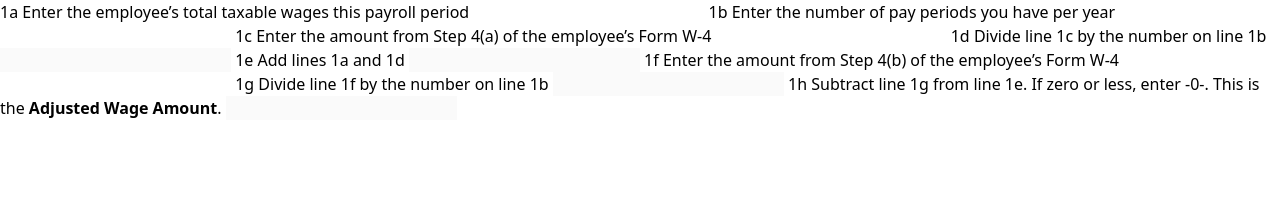
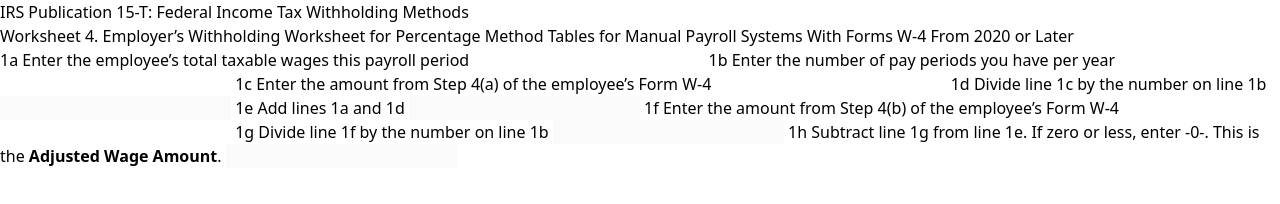
Before and after one commit to nholden/tax-calculator, a website built with webpack: page dist/index.html in a window 1280 px wide. Built offline with nearby package versions, Linux system fonts and the light colour scheme.

Commit message:
Add titles

```diff
--- a/dist/index.html
+++ b/dist/index.html
@@ -9,9 +9,13 @@
   <body class="antialiased">
     <div
       class="container mx-auto"
-      x-data="data()"
     >
-      <form class="my-2">
+      <h1>IRS Publication 15-T: Federal Income Tax Withholding Methods</h1>
+      <h2>
+        Worksheet 4. Employer’s Withholding Worksheet for Percentage Method
+        Tables for Manual Payroll Systems With Forms W-4 From 2020 or Later
+      </h2>
+      <form class="my-2" x-data="data()">
         <label class="flex items-center mb-2">
           <span class="w-4 mr-2">1a</span>
           <span class="flex-grow">Enter the employee’s total taxable wages this payroll period</span>
```
